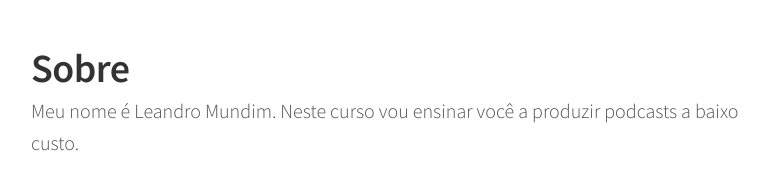
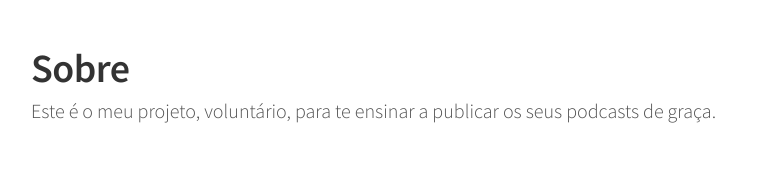
Before and after one commit to podcastminimalista/podcastminimalista.github.io, a Jekyll site: the page built from about.md, in a window 1280 px wide. Shown: the part 180-370 px from the top of the page, without its empty margins (249-1018 px from the left). Built offline with Jekyll 4.4.1, drawn with Linux system fonts in a browser that asks for light colours.

Commit message:
Update about.md

```diff
--- a/about.md
+++ b/about.md
@@ -4,4 +4,4 @@ title: Sobre
 permalink: /sobre/
 ---
 
-Meu nome é Leandro Mundim. Neste curso vou ensinar você a produzir podcasts a baixo custo.
+Este é o meu projeto, voluntário, para te ensinar a publicar os seus podcasts de graça.
```
